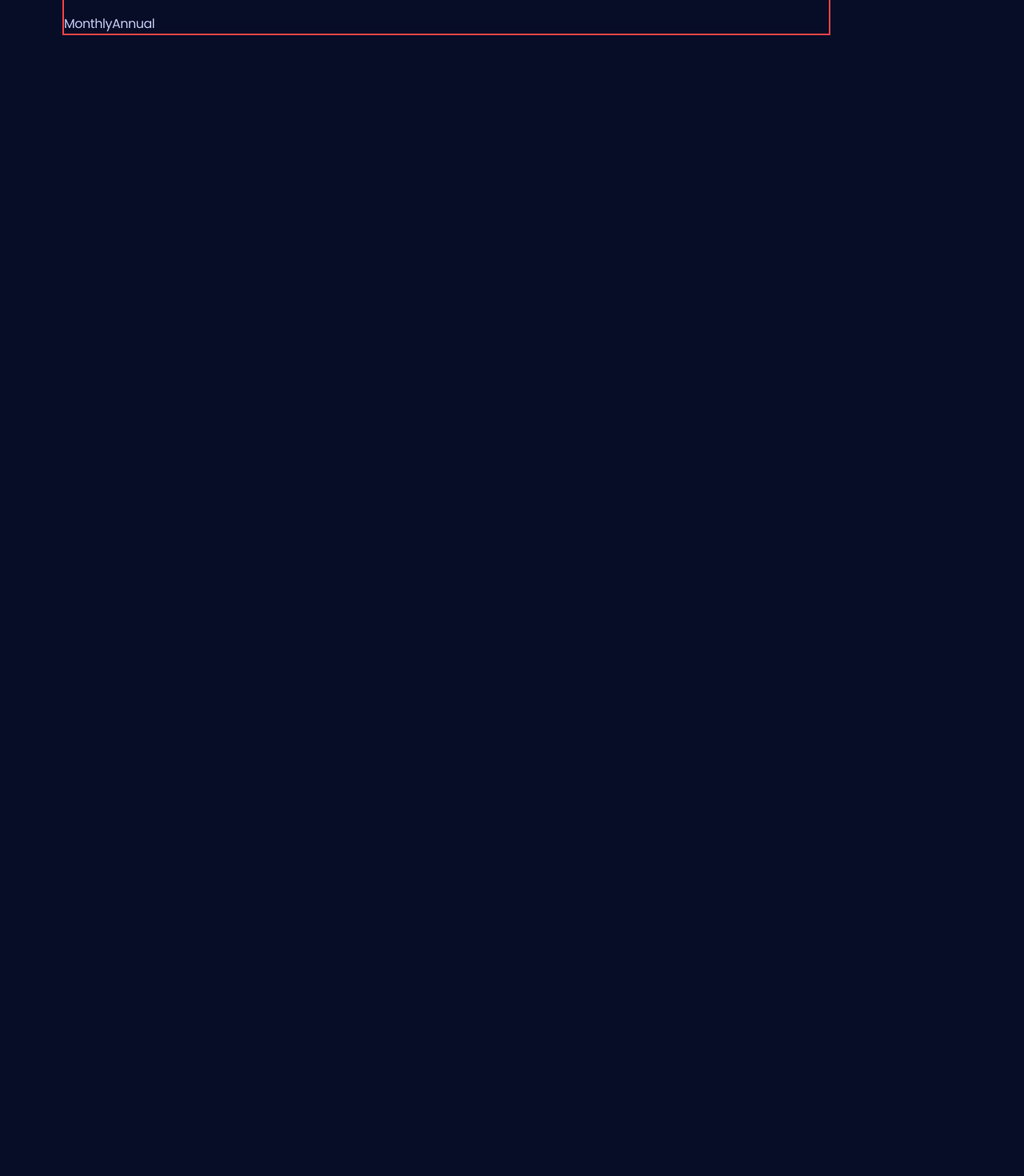
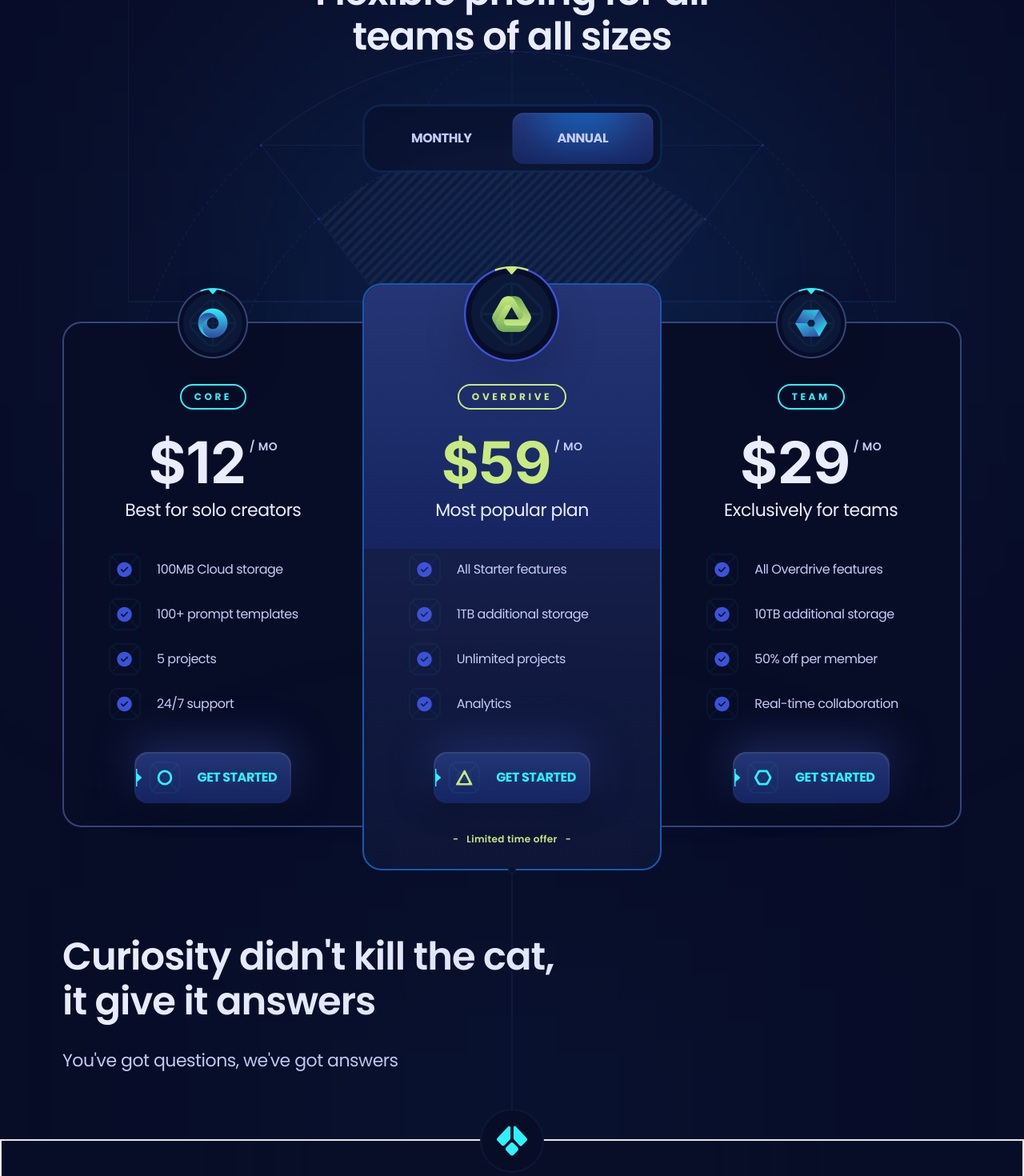
Before and after one commit to Imanifari/xora_sass, a React (Vite) app: page / in a window 1280 px wide. Shown: the part 1860-3330 px from the top of the page at 80% size. Before the commit the page ends 1904 px from the top, so only its background shows below. Built offline with nearby package versions, Linux system fonts and the light colour scheme.

Commit message:
feat: add Faq section, integrate react-countup for pricing, and enhance Pricing layout

```diff
--- a/package.json
+++ b/package.json
@@ -12,6 +12,7 @@
   "dependencies": {
     "clsx": "^2.1.1",
     "react": "^19.1.1",
+    "react-countup": "^6.5.3",
     "react-dom": "^19.1.1",
     "react-scroll": "^1.9.3"
   },
--- a/src/App.jsx
+++ b/src/App.jsx
@@ -1,4 +1,5 @@
 import "./App.css";
+import Faq from "./sections/Faq";
 import Features from "./sections/Features";
 import Header from "./sections/Header";
 import Hero from "./sections/Hero";
@@ -11,6 +12,7 @@
       <Hero />
       <Features />
       <Pricing />
+      <Faq />
     </main>
   );
 }
--- /dev/null
+++ b/src/sections/Faq.jsx
@@ -0,0 +1,37 @@
+import React from "react";
+import { Element } from "react-scroll";
+import { faq } from "../constants";
+const Faq = () => {
+  const halfQuestion = Math.floor(faq.length / 2);
+  return (
+    <section>
+      <Element name="faq" className="relative">
+        <div className="container relative z-2 py-20">
+          <div>
+            <h3 className="h3 max-md:h5 max-w-640 max-lg:max-w-md mb-7 text-p4">
+              Curiosity didn't kill the cat, it give it answers
+            </h3>
+            <p className="body-1 max-lg:max-w-sm">
+              You've got questions, we've got answers
+            </p>
+          </div>
+          <div className="faq-line_after w-0.5 h-full absolute left-[calc(50%-1px)] top-0 -z-1 bg-s2" />
+        </div>
+        <div className="faq-glow_before relative z-2 border-2 border-s-2 bg-s1">
+          <div className="container flex gap-10 max-lg:block">
+            <div className="rounded-half absolute -top-10 left-[calc(50%-40px)] z-4 flex size-20 items-center justify-center border-2 border-s2 bg-s1">
+              <img src="/images/faq-logo.svg" alt="logo" className="size-1/2" />
+            </div>
+            <div className="relative flex-1 pt-24">
+              {faq.slice(0, halfQuestion).map((_faq, index) => (
+                <div>{_faq.question}</div>
+              ))}
+            </div>
+          </div>
+        </div>
+      </Element>
+    </section>
+  );
+};
+
+export default Faq;
--- a/src/sections/Pricing.jsx
+++ b/src/sections/Pricing.jsx
@@ -1,19 +1,149 @@
-import React from "react";
+import clsx from "clsx";
+import { useState } from "react";
 import { Element } from "react-scroll";
+import { plans } from "../constants/index";
+import CountUp from "react-countup";
+import Button from "../components/Button";
 
 const Pricing = () => {
+  const [monthly, setMonthly] = useState(false);
   return (
     <section>
       <Element name="pricing">
         <div className="container">
-          <div className="max-w-960 border-2 border-red-500">
+          <div
+            className="max-w-960 border-2 pricing-head_before relative mx-auto border-l border-r border-s2 bg-s1/50 pb-40 pt-28
+          max-xl:max-w-4xl max-lg:border-none max-md:pb-32 max-md:pt-16
+          "
+          >
             <h3 className="h3 max-lg:h4 max-md:h5 z-3 relative mx-auto mb-14 max-w-lg text-center text-p4 max-md:mb-11 max-sm:max-w-sm">
               Flexible pricing for all teams of all sizes
             </h3>
-            <div>
-              <button>Monthly</button>
-              <button>Annual</button>
+            <div className="relative z-4 mx-auto flex w-[375px] rounded-3xl border-[3px] border-s4/25 bg-s1/50 p-2 backdrop-blur-[6px] max-md:w-[310px]">
+              <button
+                onClick={() => setMonthly(true)}
+                className={clsx("pricing-head_btn", !monthly && "text-p4")}
+              >
+                Monthly
+              </button>
+              <button
+                onClick={() => setMonthly(false)}
+                className={clsx("pricing-head_btn", !monthly && "text-p4")}
+              >
+                Annual
+              </button>
+              <div
+                className={clsx(
+                  "g4 rounded-14 before:h-100 pricing-head_btn_before absolute left-2 top-2 h-[calc(100%-16px)] w-[calc(50%-8px)] overflow-hidden shadow-400 transition-transform duration-500",
+                  !monthly && "translate-x-full"
+                )}
+              />
             </div>
+            <div className="pricing-bg">
+              <img
+                src="/images/bg-outlines.svg"
+                width={960}
+                height={380}
+                alt="outline"
+                className="relative z-2"
+              />
+              <img
+                src="/images/bg-outlines-fill.png"
+                width={960}
+                height={380}
+                alt="outline"
+                className="absolute inset-0 opacity-5 mix-blend-soft-light"
+              />
+            </div>
+          </div>
+          {/* pricing section */}
+          <div className="scroll-hide relative z-2 -mt-12 flex items-start max-xl:gap-5 max-xl:overflow-auto max-xl: pt-6">
+            {plans.map((plan, index) => (
+              <div
+                key={plan.id}
+                className="pricing-plan_first pricing-plan_last pricing-plan_odd pricing-plan_even relative border-2 p-7 max-xl:min-w-80 max-lg:rounded-3xl xl:w-[calc(33.33%+2px)]"
+              >
+                {index === 1 && (
+                  <div className="g4 absolute h-330 left-0 right-0 top-0 z-1 rounded-tl-3xl rounded-tr-3xl" />
+                )}
+                <div
+                  className={clsx(
+                    "absolute left-0 right-0 z-2 flex items-center justify-center",
+                    index === 1 ? "-top-6" : "-top-6 xl:-top-11"
+                  )}
+                >
+                  <img
+                    src={plan.logo}
+                    alt={plan.title}
+                    className={clsx(
+                      "object-contain drop-shadow-2xl",
+                      index === 1 ? "size-[120px]" : "size-[88px]"
+                    )}
+                  />
+                </div>
+                <div
+                  className={clsx(
+                    "relative flex flex-col items-center",
+                    index === 1 ? "pt-24" : "pt-12"
+                  )}
+                >
+                  <div
+                    className={clsx(
+                      "small-2 rounded-20 relative z-2 mx-auto mb-6 border-2 px-4 py-1.5 uppercase",
+                      index === 1 ? "border-p3 text-p3" : "border-p1 text-p1"
+                    )}
+                  >
+                    {plan.title}
+                  </div>
+                  <div className="relative z-2 flex items-center justify-center">
+                    <div
+                      className={clsx(
+                        "h-num flex items-start",
+                        index === 1 ? "text-p3" : "text-p4"
+                      )}
+                    >
+                      $
+                      <CountUp
+                        start={plan.priceMonthly}
+                        end={monthly ? plan.priceMonthly : plan.priceYearly}
+                        duration={0.4}
+                        useEasing={false}
+                        preserveValue
+                      />
+                    </div>
+                    <div className="small-1 relative -top-[20px] ml-1 uppercase">
+                      / mo
+                    </div>
+                  </div>
+                </div>
+                <div className="body-1 relative z-2 w-full border-b-s2 pb-9 text-center text-p4">
+                  {plan.caption}
+                </div>
+                <ul className="mx-auto space-y-4 xl:px-7">
+                  {plan.features.map((feature) => (
+                    <li
+                      key={feature}
+                      className="relative flex items-center gap-5"
+                    >
+                      <img
+                        src="/images/check.png"
+                        alt="check"
+                        className="size-10 object-contain"
+                      />
+                      <p className="flex-1">{feature}</p>
+                    </li>
+                  ))}
+                </ul>
+                <div className="mt-10 flex w-full justify-center">
+                  <Button icon={plan.icon}>Get Started</Button>
+                </div>
+                {index === 1 && (
+                  <p className="small-compact mt-9 text-center text-p3 before:content-['-'] before:mx-2.5 after:mx-2.5 after:content-['-']">
+                    Limited time offer
+                  </p>
+                )}
+              </div>
+            ))}
           </div>
         </div>
       </Element>
```
Also changed, not shown: 1 other file (tests, documents, lock files or other folders).
